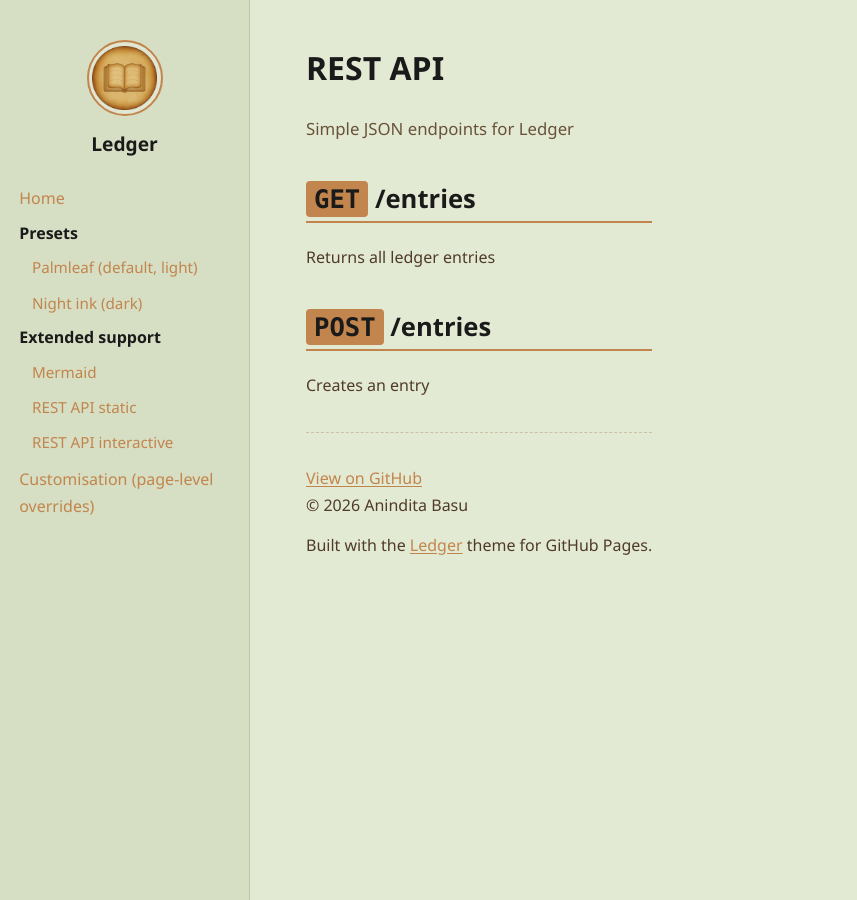
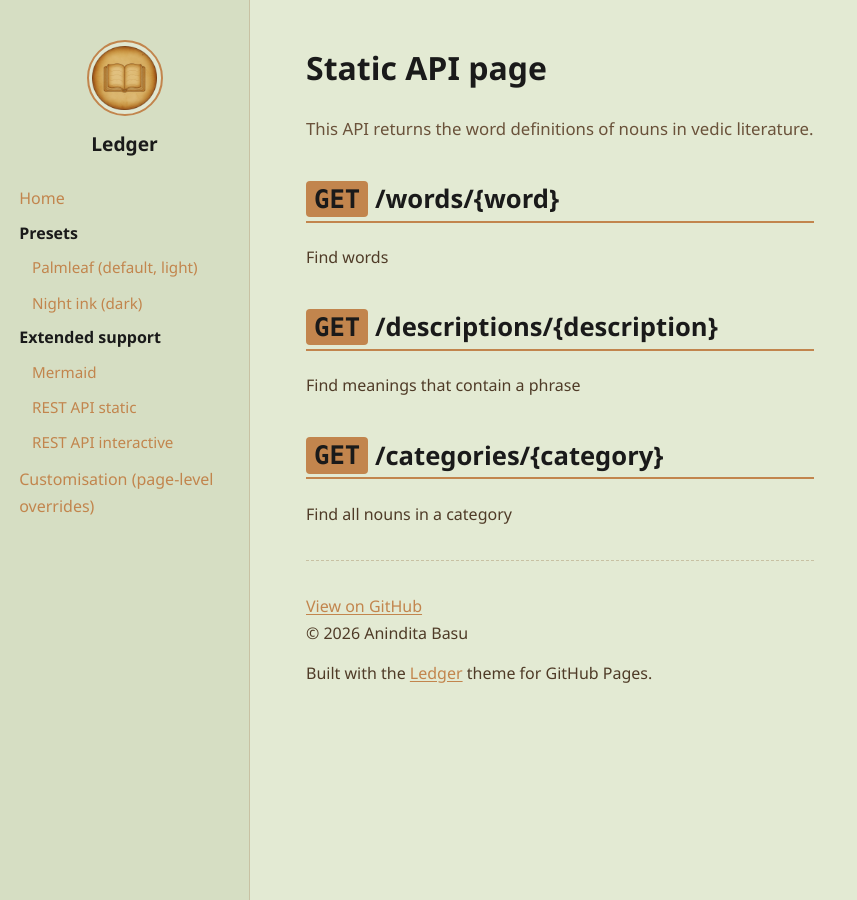
Before and after one commit to AninditaBasu/ledger, a Jekyll site: the page built from examples/api-example.md, in a window 1280 px wide. Shown: the whole page, without its empty margins (0-857 px from the left). Built offline with Jekyll 4.4.1, drawn with Linux system fonts in a browser that asks for light colours.

```diff
--- a/_data/api.json
+++ b/_data/api.json
@@ -2,13 +2,18 @@
   "endpoints": [
     {
       "method": "GET",
-      "path": "/entries",
-      "description": "Returns all ledger entries"
+      "path": "/words/{word}",
+      "description": "Find words"
     },
     {
-      "method": "POST",
-      "path": "/entries",
-      "description": "Creates an entry"
+      "method": "GET",
+      "path": "/descriptions/{description}",
+      "description": "Find meanings that contain a phrase"
+    },
+    {
+      "method": "GET",
+      "path": "/categories/{category}",
+      "description": "Find all nouns in a category"
     }
   ]
 }
--- a/examples/api-example.md
+++ b/examples/api-example.md
@@ -1,7 +1,7 @@
 ---
 layout: api
-title: REST API
-description: Simple JSON endpoints for Ledger
+title: Static API page
+description: This API returns the word definitions of nouns in vedic literature.
 ---
 
 {% for ep in site.data.api.endpoints %}
```
Also changed, not shown: assets/openapi.json (deleted, +0 -1 lines), index.md (+20 -30 lines).
